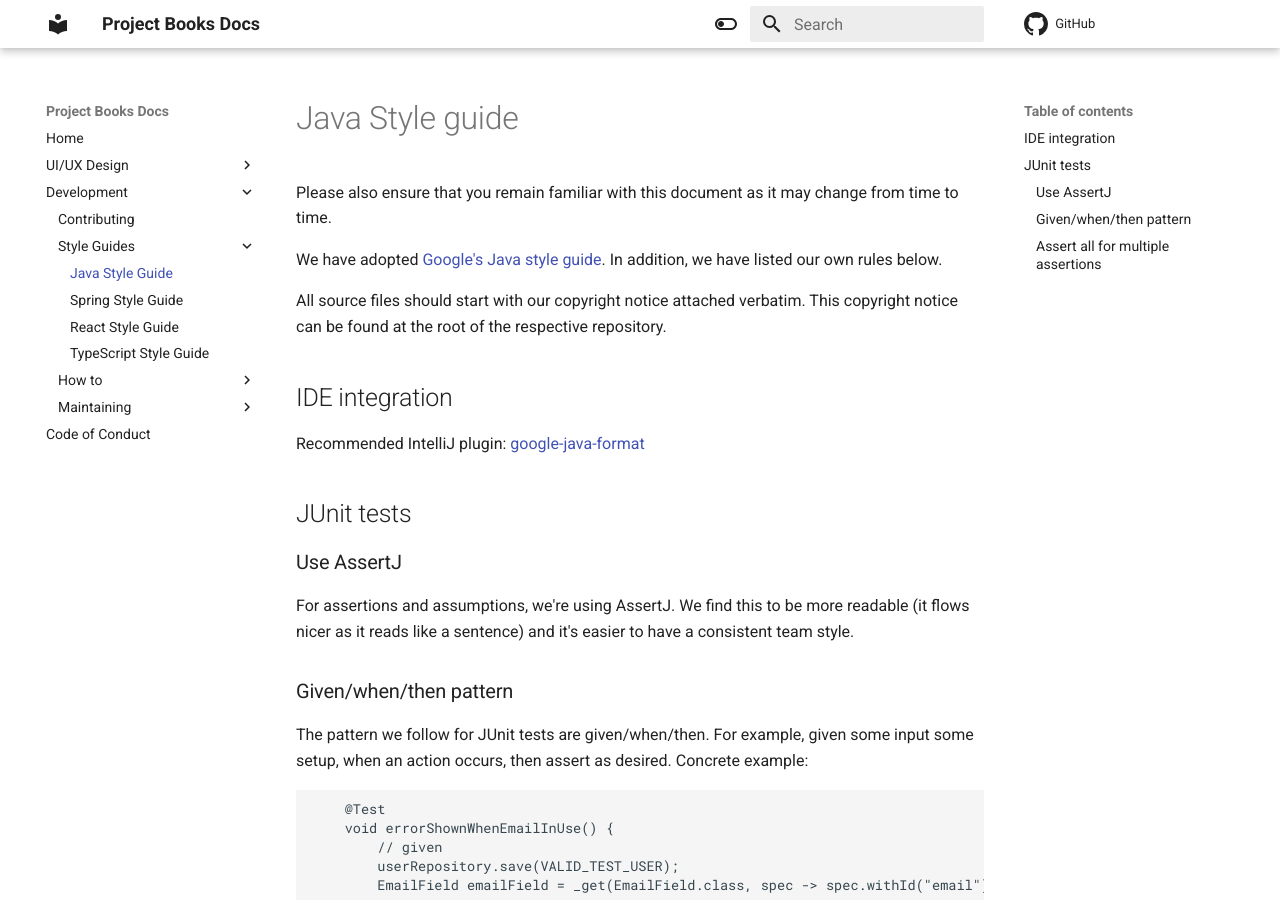
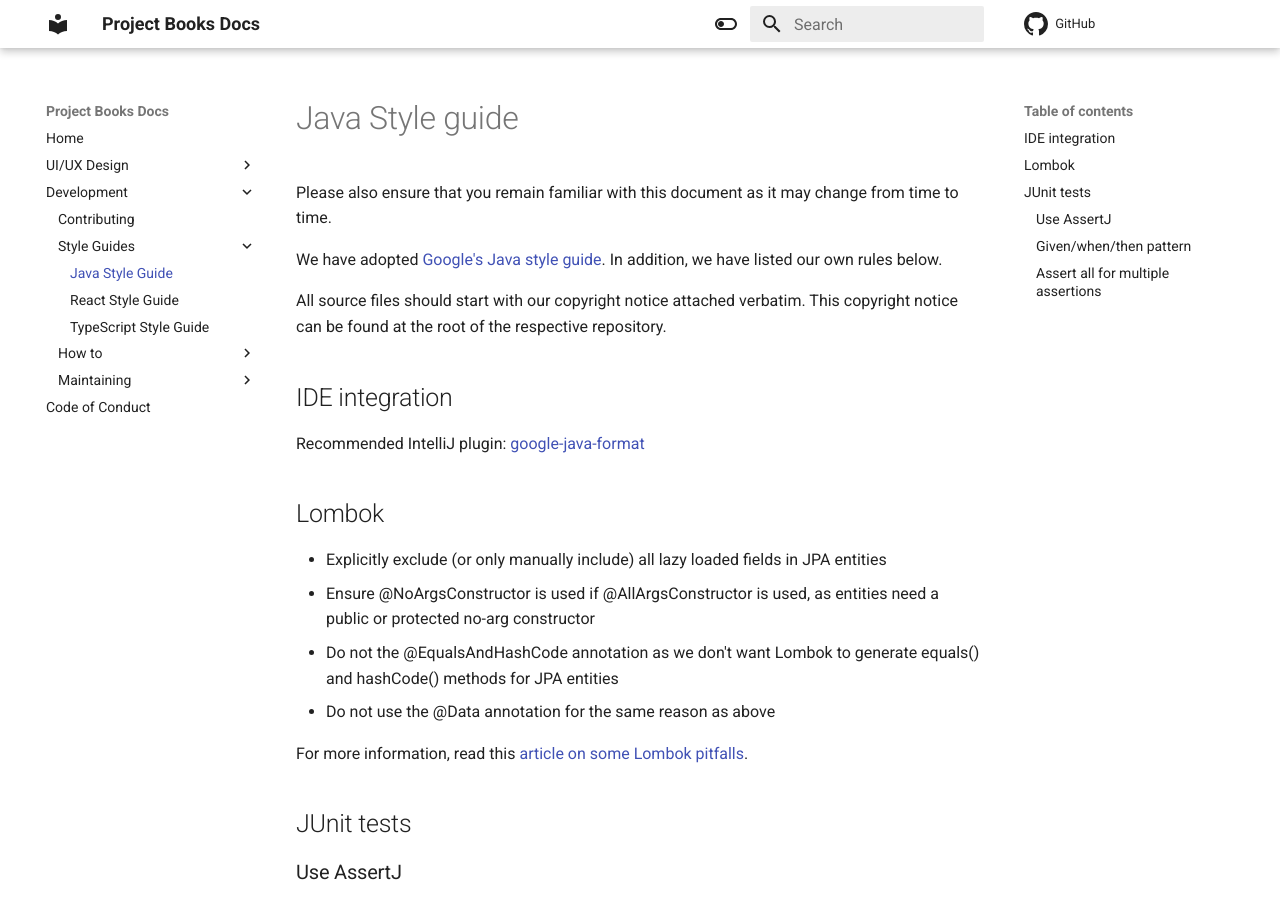
Before and after one commit to Project-Books/project-books.github.io, an MkDocs documentation site: the page built from docs/development/styleguides/java-styleguide.md, in a window 1280 px wide and 900 px high. Built offline with MkDocs 1.6.1 and Material for MkDocs 9.7.7, drawn with Linux system fonts in a browser that asks for light colours.

Commit message:
Move Spring styleguide into Java

```diff
--- a/docs/development/styleguides/java-styleguide.md
+++ b/docs/development/styleguides/java-styleguide.md
@@ -9,6 +9,15 @@ All source files should start with our copyright notice attached verbatim. This
 ## IDE integration
 
 Recommended IntelliJ plugin: [google-java-format](https://plugins.jetbrains.com/plugin/8527-google-java-format)
+
+## Lombok
+
+- Explicitly exclude (or only manually include) all lazy loaded fields in JPA entities
+- Ensure @NoArgsConstructor is used if @AllArgsConstructor is used, as entities need a public or protected no-arg constructor
+- Do not the @EqualsAndHashCode annotation as we don't want Lombok to generate equals() and hashCode() methods for JPA entities
+- Do not use the @Data annotation for the same reason as above
+
+For more information, read this [article on some Lombok pitfalls](https://www.jpa-buddy.com/blog/lombok-and-jpa-what-may-go-wrong/).
 
 ## JUnit tests
 
--- a/mkdocs.yml
+++ b/mkdocs.yml
@@ -11,7 +11,6 @@ nav:
           - Contributing: development/contributing.md
           - Style Guides:
                   - Java Style Guide: development/styleguides/java-styleguide.md
-                  - Spring Style Guide: development/styleguides/spring-styleguide.md
                   - React Style Guide: development/styleguides/react-styleguide.md
                   - TypeScript Style Guide: development/styleguides/typescript-styleguide.md
           - How to:
```
Also changed, not shown: docs/development/styleguides/spring-styleguide.md (deleted, +0 -12 lines).
